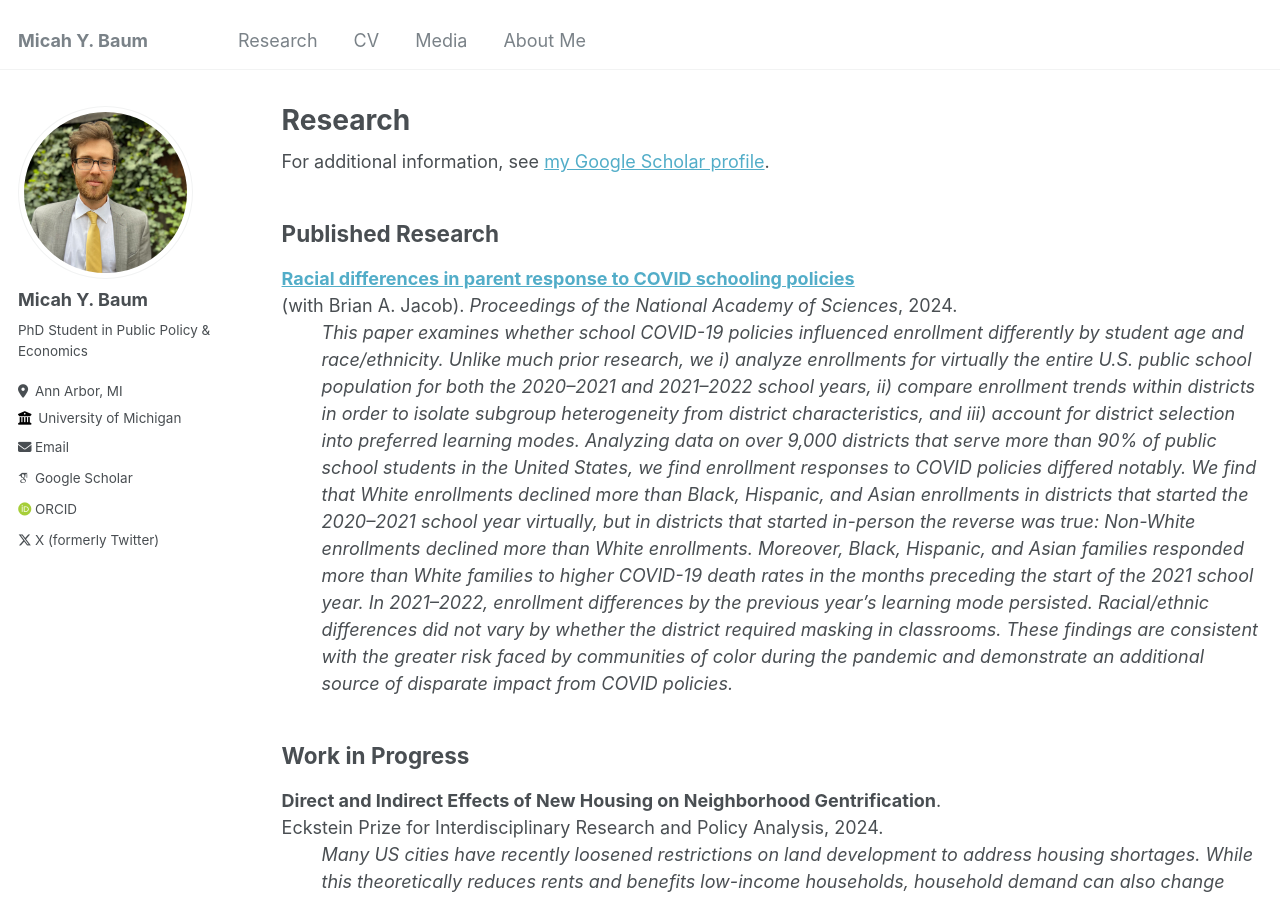
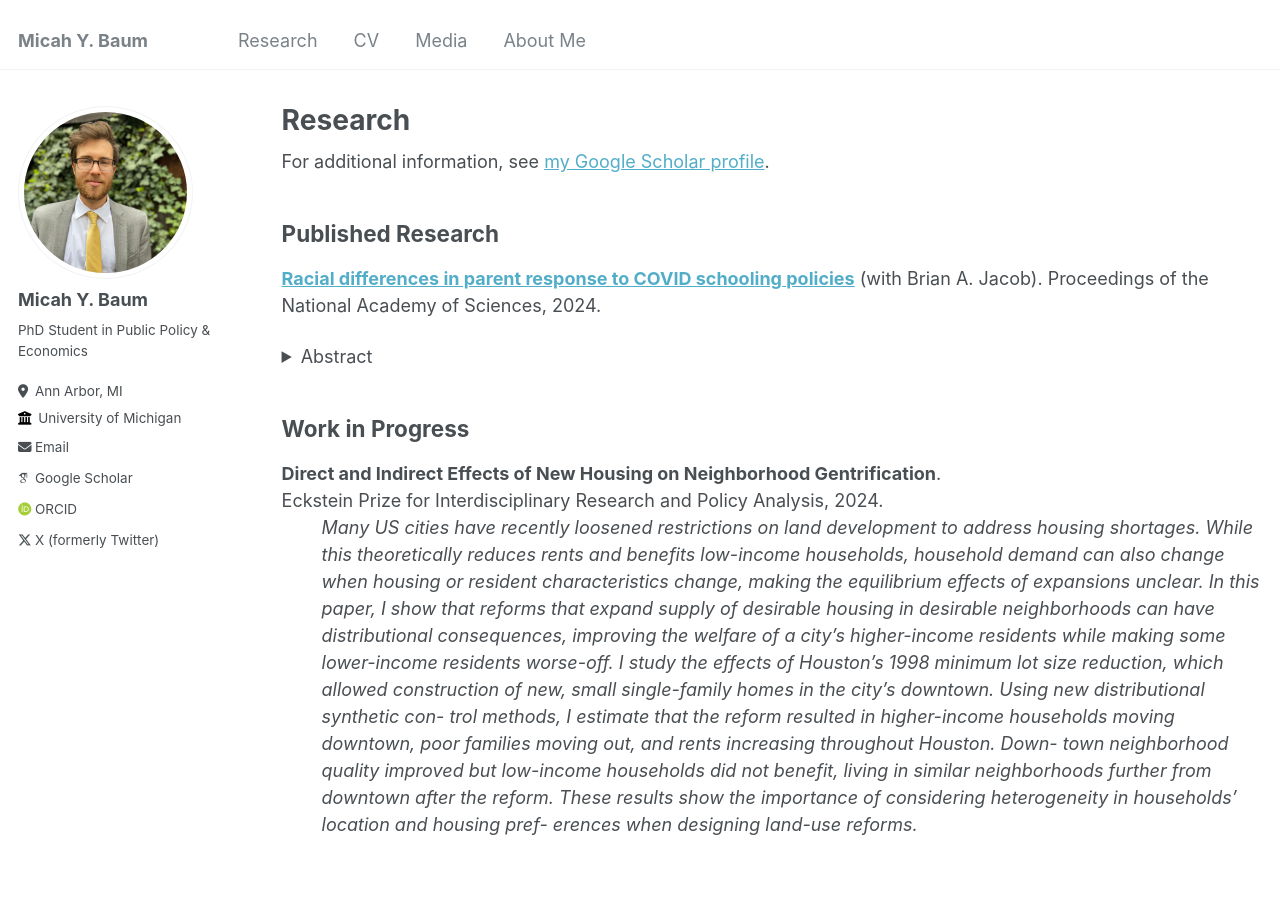
Before and after one commit to micah-baum/micah-baum.github.io, a Jekyll site: the page built from _pages/research.md, in a window 1280 px wide and 900 px high. Built offline with Jekyll 4.4.1, drawn with Linux system fonts in a browser that asks for light colours; some web fonts are replaced.

Commit message:
Update research.md

```diff
--- a/_pages/research.md
+++ b/_pages/research.md
@@ -13,8 +13,13 @@ author_profile: true
 
 ## Published Research
 **[Racial differences in parent response to COVID schooling policies](https://micah-baum.github.io/files/baum-jacob-pnas-2024.pdf)**
-(with Brian A. Jacob). _Proceedings of the National Academy of Sciences_, 2024.
-: _This paper examines whether school COVID-19 policies influenced enrollment differently by student age and race/ethnicity. Unlike much prior research, we i) analyze enrollments for virtually the entire U.S. public school population for both the 2020–2021 and 2021–2022 school years, ii) compare enrollment trends within districts in order to isolate subgroup heterogeneity from district characteristics, and iii) account for district selection into preferred learning modes. Analyzing data on over 9,000 districts that serve more than 90% of public school students in the United States, we find enrollment responses to COVID policies differed notably. We find that White enrollments declined more than Black, Hispanic, and Asian enrollments in districts that started the 2020–2021 school year virtually, but in districts that started in-person the reverse was true: Non-White enrollments declined more than White enrollments. Moreover, Black, Hispanic, and Asian families responded more than White families to higher COVID-19 death rates in the months preceding the start of the 2021 school year. In 2021–2022, enrollment differences by the previous year’s learning mode persisted. Racial/ethnic differences did not vary by whether the district required masking in classrooms. These findings are consistent with the greater risk faced by communities of color during the pandemic and demonstrate an additional source of disparate impact from COVID policies._
+(with Brian A. Jacob). Proceedings of the National Academy of Sciences, 2024.
+<details>
+  <summary>Abstract</summary>
+
+  : _This paper examines whether school COVID-19 policies influenced enrollment differently by student age and race/ethnicity. Unlike much prior research, we i) analyze enrollments for virtually the entire U.S. public school population for both the 2020–2021 and 2021–2022 school years, ii) compare enrollment trends within districts in order to isolate subgroup heterogeneity from district characteristics, and iii) account for district selection into preferred learning modes. Analyzing data on over 9,000 districts that serve more than 90% of public school students in the United States, we find enrollment responses to COVID policies differed notably. We find that White enrollments declined more than Black, Hispanic, and Asian enrollments in districts that started the 2020–2021 school year virtually, but in districts that started in-person the reverse was true: Non-White enrollments declined more than White enrollments. Moreover, Black, Hispanic, and Asian families responded more than White families to higher COVID-19 death rates in the months preceding the start of the 2021 school year. In 2021–2022, enrollment differences by the previous year’s learning mode persisted. Racial/ethnic differences did not vary by whether the district required masking in classrooms. These findings are consistent with the greater risk faced by communities of color during the pandemic and demonstrate an additional source of disparate impact from COVID policies._
+</details>
+
 
 
 ## Work in Progress
```
